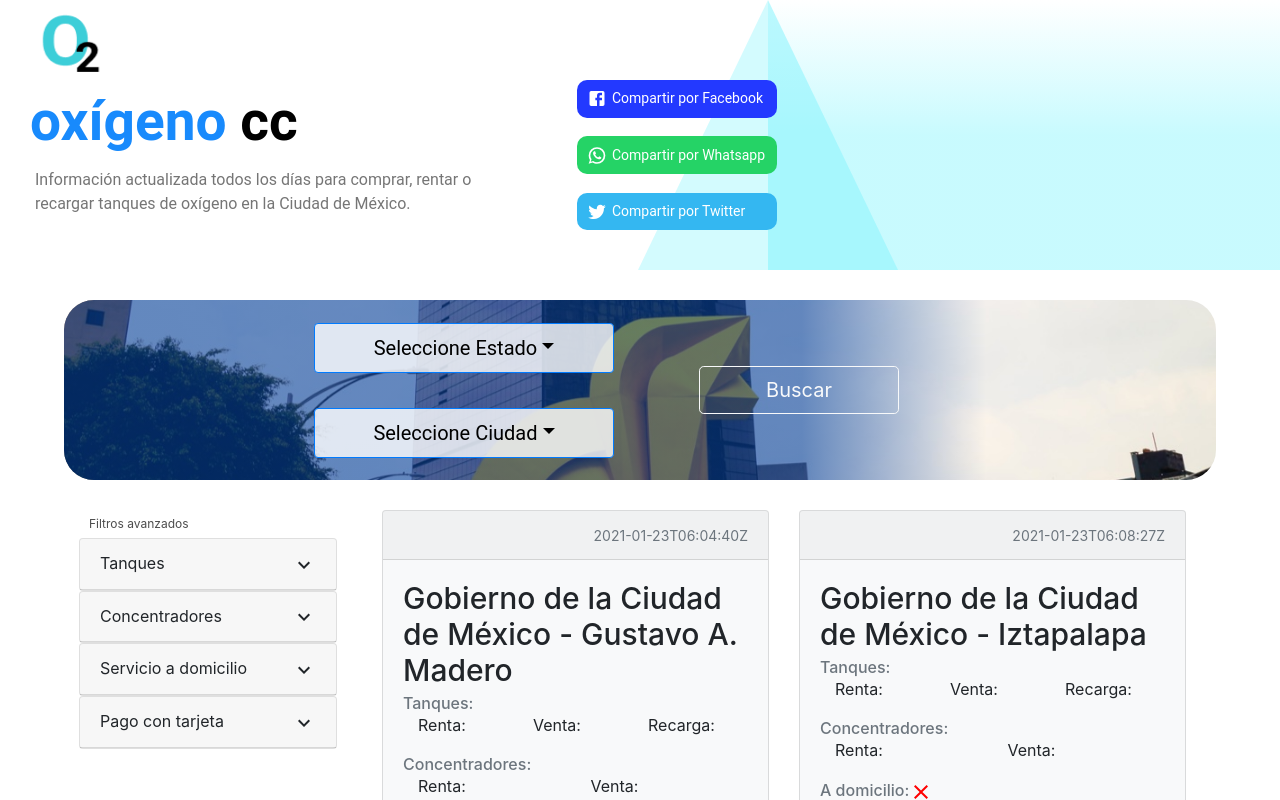
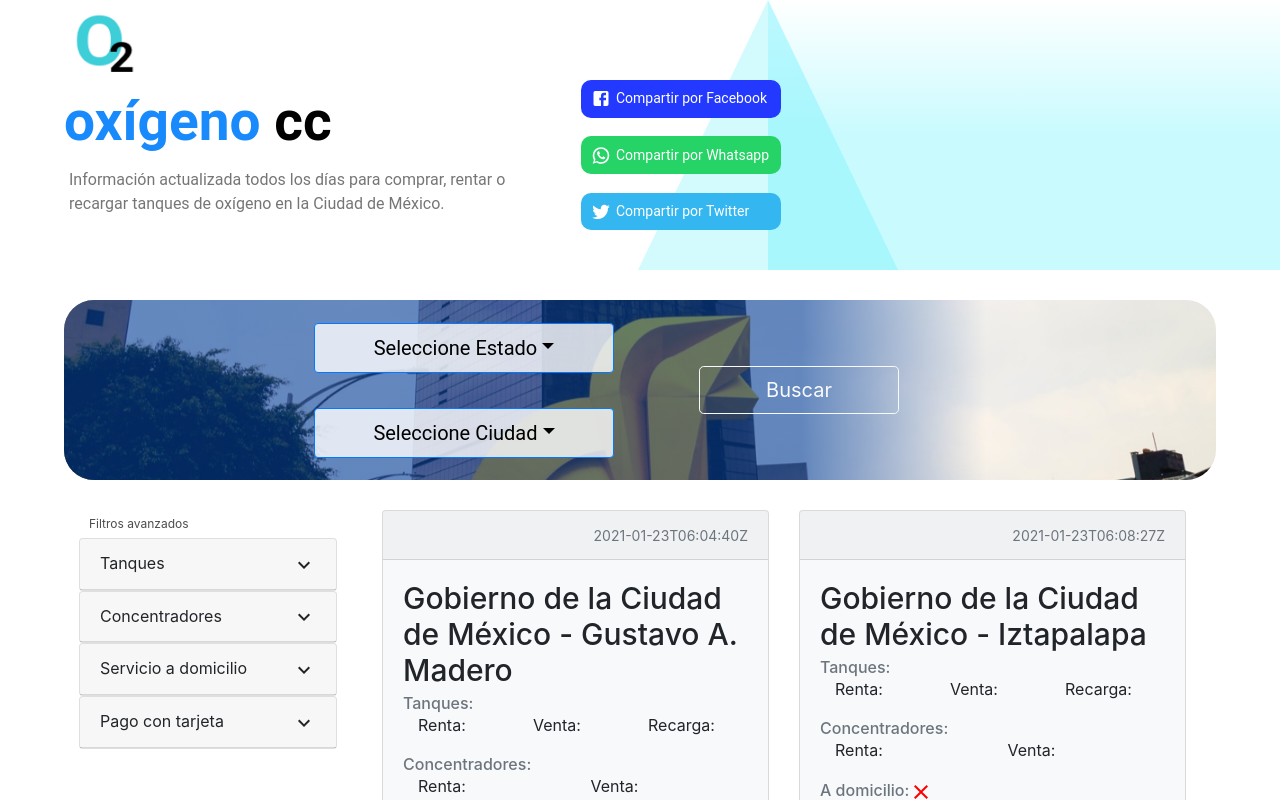
Before and after one commit to AlexisFlores17/oxigeno.cc.front, a React (Create React App) app: page / in a window 1280 px wide. Shown: the top 800 px of the page. Built offline with nearby package versions, Linux system fonts and the light colour scheme; the HTML template or start-up script is replaced by a standard one.

Commit message:
header-fix

```diff
--- a/src/Styles/componentesCss/_HeaderCss.scss
+++ b/src/Styles/componentesCss/_HeaderCss.scss
@@ -54,12 +54,12 @@ $headerHeight: 270px;
     flex-flow: column nowrap;
     height: 100%;
     width: 40%;
-    margin: 30px;
-    margin-top: 10px;
+    margin: 0 0 0 5%;
     .HeaderLogo{
         background-image: $imageLogoHEader;
         height: 70px;
         width: 80px;
+        margin-top: 10px;
         background-size: 100% 100%;
 
     }
```
